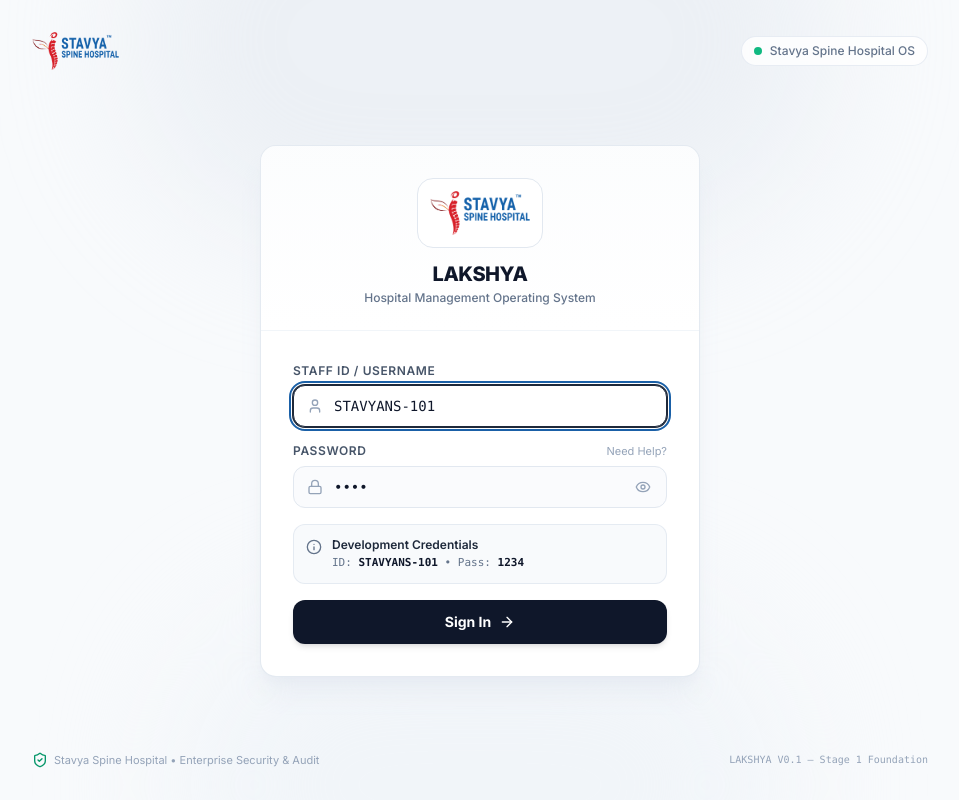
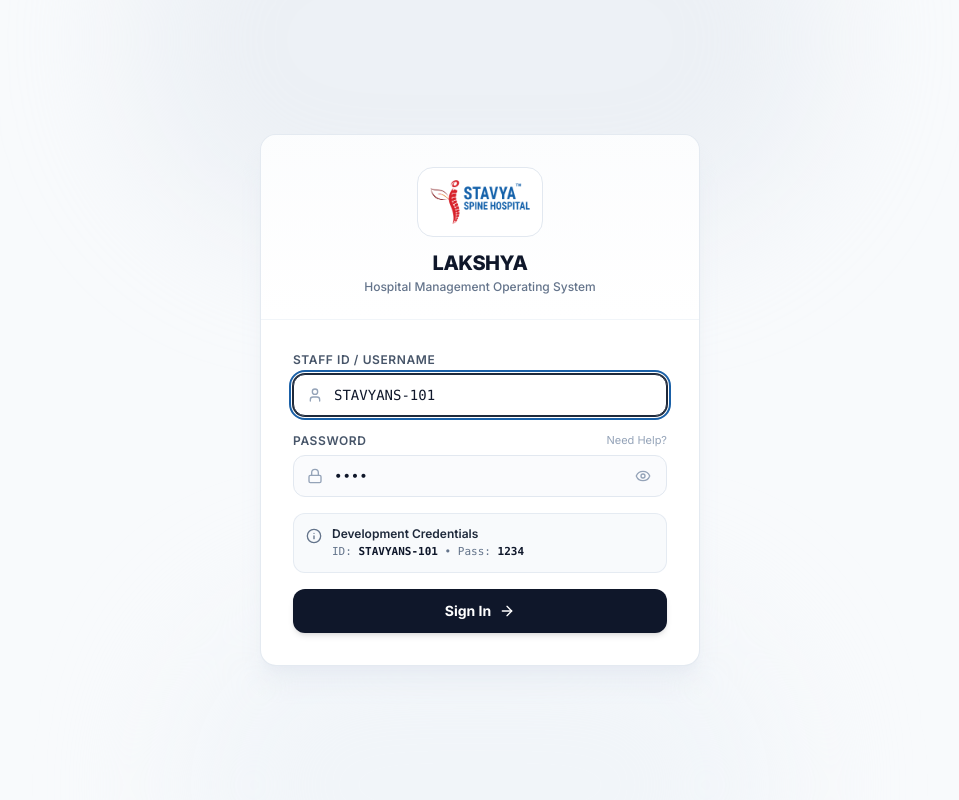
Before and after one commit to HB2810/Lakshya, a Next.js app in the folder apps/web/: page /login in a window 1280 px wide. Shown: the whole page, without its empty margins (160-1119 px from the left). Built offline with nearby package versions, Linux system fonts and the light colour scheme.

Commit message:
chore(login): remove outer header and footer, centering login card cleanly

```diff
--- a/apps/web/app/login/page.tsx
+++ b/apps/web/app/login/page.tsx
@@ -41,33 +41,15 @@ export default function LoginPage() {
   const isLoading = isSubmitting || authLoading;
 
   return (
-    <div className="min-h-screen w-full bg-[#f8fafc] flex flex-col justify-between items-center p-4 sm:p-6 relative selection:bg-slate-200">
+    <div className="min-h-screen w-full bg-[#f8fafc] flex items-center justify-center p-4 sm:p-6 relative selection:bg-slate-200">
       {/* Subtle Ambient Background Accents */}
       <div className="absolute inset-0 overflow-hidden pointer-events-none">
         <div className="absolute -top-40 left-1/2 -translate-x-1/2 w-[700px] h-[400px] bg-slate-200/50 rounded-full blur-3xl" />
         <div className="absolute -bottom-40 left-1/2 -translate-x-1/2 w-[600px] h-[350px] bg-slate-100 rounded-full blur-3xl" />
       </div>
 
-      {/* Top Header Identity */}
-      <header className="w-full max-w-4xl flex items-center justify-between py-2 relative z-10">
-        <div className="flex items-center gap-3">
-          {/* eslint-disable-next-line @next/next/no-img-element */}
-          <img
-            src="/brand/stavya-logo.png"
-            alt="Stavya Spine Hospital"
-            height="38"
-            style={{ maxHeight: '38px', height: '38px', width: 'auto' }}
-            className="h-9 w-auto object-contain"
-          />
-        </div>
-        <div className="hidden sm:flex items-center gap-2 text-xs text-slate-500 font-medium bg-white/80 backdrop-blur-sm border border-slate-200/80 px-3 py-1.5 rounded-full shadow-xs">
-          <span className="w-2 h-2 rounded-full bg-emerald-500 animate-pulse" />
-          <span>Stavya Spine Hospital OS</span>
-        </div>
-      </header>
-
       {/* Main Login Card */}
-      <main className="w-full max-w-[440px] my-auto relative z-10">
+      <main className="w-full max-w-[440px] relative z-10">
         <div className="bg-white rounded-2xl shadow-xl shadow-slate-200/60 border border-slate-200/90 overflow-hidden">
 
           {/* Card Brand Header */}
@@ -178,17 +160,6 @@ export default function LoginPage() {
           </form>
         </div>
       </main>
-
-      {/* Security Footer */}
-      <footer className="w-full max-w-4xl py-2 flex flex-col sm:flex-row items-center justify-between text-[11px] text-slate-400 relative z-10 gap-2">
-        <div className="flex items-center gap-1.5">
-          <ShieldCheck className="w-4 h-4 text-emerald-600" />
-          <span>Stavya Spine Hospital • Enterprise Security & Audit</span>
-        </div>
-        <div className="text-slate-400 font-mono text-[10px]">
-          LAKSHYA V0.1 — Stage 1 Foundation
-        </div>
-      </footer>
     </div>
   );
 }
```
